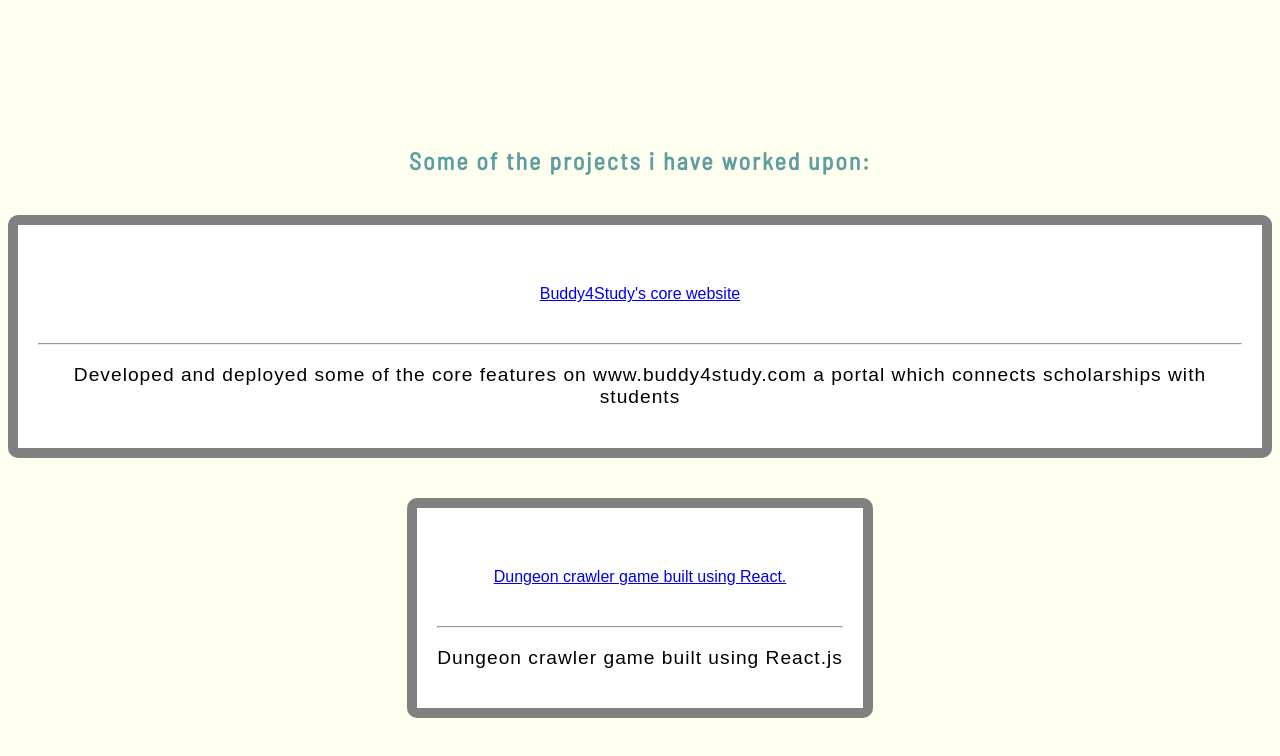
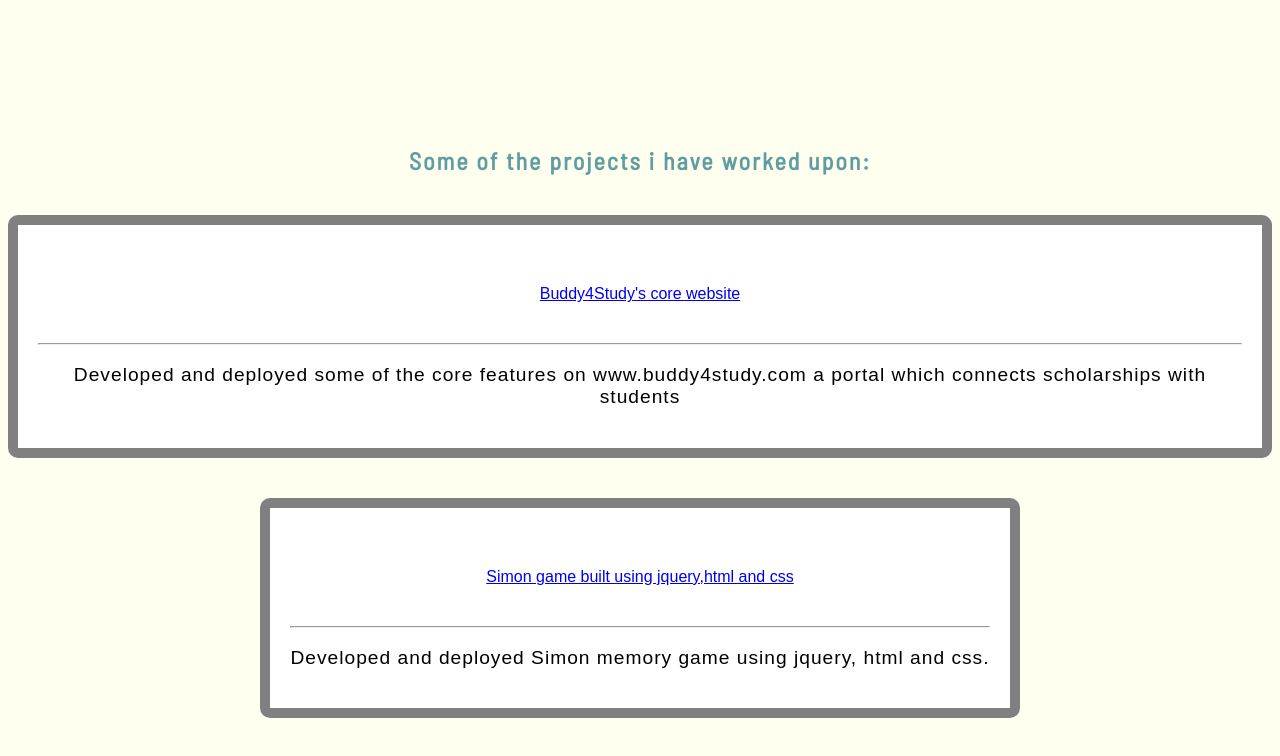
Before and after one commit to abhinav-m/personal-portfolio, a React app: page /portfolio in a window 1280 px wide. Shown: the top 756 px of the page. Built offline with nearby package versions, Linux system fonts and the light colour scheme; a web font is replaced by a local one.

Commit message:
Added code for Simon game built using html css and jquery

```diff
--- a/src/components/Landing/Contact.js
+++ b/src/components/Landing/Contact.js
@@ -11,9 +11,18 @@
       <h3>Contact me</h3>
       <hr />
       <div className="icons">
-        <i style={style} className="fab fa-linkedin" />
-        <i className="fab fa-github-square" />
-        <i className="fab fa-codepen" />
+        <i style={style} className="fab fa-linkedin">
+          <a
+            href="https://www.linkedin.com/in/abhinav-mishra-78228a119/"
+            target="_blank"
+          />
+        </i>
+        <i className="fab fa-github-square">
+          <a href="https://github.com/abhinav-m" target="_blank" />
+        </i>
+        <i className="fab fa-codepen">
+          <a href="https://codepen.io/abhinavthinktank/" target="_blank" />
+        </i>
       </div>
       <p> {contactInfo}</p>
     </div>
--- a/src/components/Portfolio/index.js
+++ b/src/components/Portfolio/index.js
@@ -1,74 +1,78 @@
-import React from 'react';
+import React from "react";
 
-import PortfolioCard from './PortfolioCard';
+import PortfolioCard from "./PortfolioCard";
 
 const projectsDone = [
   {
     projectName: "Buddy4Study's core website",
-    projectLink: 'https://www.buddy4study.com',
+    projectLink: "https://www.buddy4study.com",
     dataDescription:
-      'Developed and deployed some of the core features on www.buddy4study.com  a portal which connects scholarships with students'
+      "Developed and deployed some of the core features on www.buddy4study.com  a portal which connects scholarships with students"
   },
   {
-    projectName: 'Dungeon crawler game built using React.',
-    projectLink: 'https://react-dungeon-master.herokuapp.com/',
-    dataDescription: 'Dungeon crawler game built using React.js'
+    projectName: "Simon game built using jquery,html and css",
+    projectLink: "https://codepen.io/abhinavthinktank/pen/RgmBjZ",
+    dataDescription:
+      " Developed and deployed Simon memory game using jquery, html and css."
   },
   {
-    projectName: 'Simulation of game of life',
-    projectLink: 'https://codepen.io/abhinavthinktank/full/wqEPPN/',
-    dataDescription:
-      'Mathematical simulation of game of life built using React.js.'
+    projectName: "Dungeon crawler game built using React.",
+    projectLink: "https://react-dungeon-master.herokuapp.com/",
+    dataDescription: "Dungeon crawler game built using React.js"
   },
   {
-    projectName: 'Minesweeper',
-    projectLink: 'https://codepen.io/abhinavthinktank/pen/yXLGRP',
-    dataDescription: 'Minesweeper game built using jQuery, html and css'
+    projectName: "Simulation of game of life",
+    projectLink: "https://codepen.io/abhinavthinktank/full/wqEPPN/",
+    dataDescription:
+      "Mathematical simulation of game of life built using React.js."
   },
   {
-    projectName: 'Recipe box',
-    projectLink: 'https://codepen.io/abhinavthinktank/pen/mMOjJb',
-    dataDescription: 'Recipe box built using React.js,'
+    projectName: "Minesweeper",
+    projectLink: "https://codepen.io/abhinavthinktank/pen/yXLGRP",
+    dataDescription: "Minesweeper game built using jQuery, html and css"
   },
   {
-    projectName: 'Calculator',
-    projectLink: 'https://codepen.io/abhinavthinktank/pen/BZwBVy',
-    dataDescription: 'Calculator built using jquery html and css'
+    projectName: "Recipe box",
+    projectLink: "https://codepen.io/abhinavthinktank/pen/mMOjJb",
+    dataDescription: "Recipe box built using React.js,"
   },
   {
-    projectName: 'Scatter plot graph',
-    projectLink: 'https://codepen.io/abhinavthinktank/pen/XaGQBr',
-    dataDescription: 'Scatter plot graph built using D3.js'
+    projectName: "Calculator",
+    projectLink: "https://codepen.io/abhinavthinktank/pen/BZwBVy",
+    dataDescription: "Calculator built using jquery html and css"
   },
   {
-    projectName: 'Tic Tac Toe',
-    projectLink: 'https://codepen.io/abhinavthinktank/pen/XaGQBr',
-    dataDescription: 'Tic Tac Toe game built using jquery , CSS , HTML'
+    projectName: "Scatter plot graph",
+    projectLink: "https://codepen.io/abhinavthinktank/pen/XaGQBr",
+    dataDescription: "Scatter plot graph built using D3.js"
   },
   {
-    projectName: 'Meteor data world map',
-    projectLink: 'https://codepen.io/abhinavthinktank/full/EQQdgM/',
-    dataDescription: 'Meteorite data across the globe'
+    projectName: "Tic Tac Toe",
+    projectLink: "https://codepen.io/abhinavthinktank/pen/XaGQBr",
+    dataDescription: "Tic Tac Toe game built using jquery , CSS , HTML"
   },
   {
-    projectName: 'Force directed graph ',
-    projectLink: 'https://codepen.io/abhinavthinktank/pen/QQagQb',
-    dataDescription: 'Force directed graph showing nation contiguity'
+    projectName: "Meteor data world map",
+    projectLink: "https://codepen.io/abhinavthinktank/full/EQQdgM/",
+    dataDescription: "Meteorite data across the globe"
   },
   {
-    projectName: 'Scatter plot graph',
-    projectLink: 'https://codepen.io/abhinavthinktank/pen/XaGQBr',
-    dataDescription:
-      'Scatter plot graph built on doping in professional bicycle racing'
+    projectName: "Force directed graph ",
+    projectLink: "https://codepen.io/abhinavthinktank/pen/QQagQb",
+    dataDescription: "Force directed graph showing nation contiguity"
   },
   {
-    projectName:'React - drumkit',
-    projectLink:"https://codepen.io/abhinavthinktank/pen/NOzjQz",
-    dataDescription:"A drumkit built using React.js. "
+    projectName: "Scatter plot graph",
+    projectLink: "https://codepen.io/abhinavthinktank/pen/XaGQBr",
+    dataDescription:
+      "Scatter plot graph built on doping in professional bicycle racing"
+  },
+  {
+    projectName: "React - drumkit",
+    projectLink: "https://codepen.io/abhinavthinktank/pen/NOzjQz",
+    dataDescription: "A drumkit built using React.js. "
   }
 ];
-
-
 
 const PortfolioList = props => (
   <div className="portfolio-grid-container">
```
